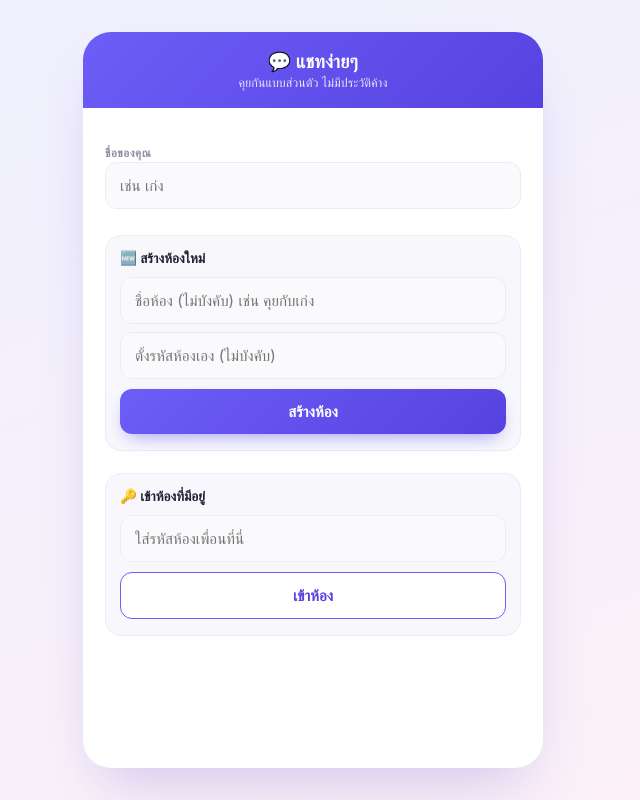
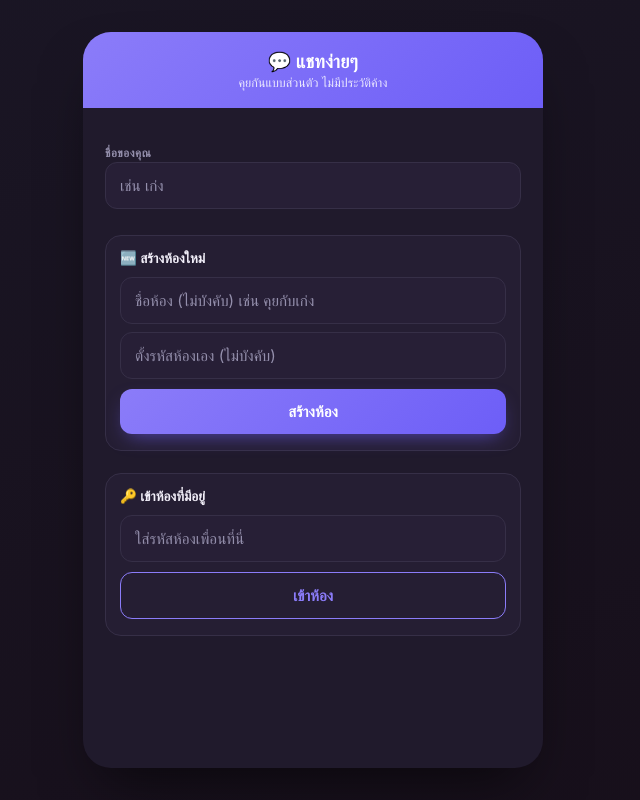
Before and after one commit to Nichan-dev/Private-App, a Flask app: page / in a window 1280 px wide. Shown: the whole page, without its empty margins (327-967 px from the left). Run offline with Flask 3, Linux system fonts and the light colour scheme; some libraries are stand-ins or nearby versions.

Commit message:
Darken theme: deep purple background and card colors, lighter text for contrast

```diff
--- a/templates/index.html
+++ b/templates/index.html
@@ -8,16 +8,18 @@
   * { box-sizing: border-box; }
 
   :root {
-    --primary: #6d5ef7;
-    --primary-dark: #5642e0;
-    --bg-top: #eef0ff;
-    --bg-bottom: #fdf1f7;
-    --card: #ffffff;
-    --text: #1f2233;
-    --muted: #8b8fa3;
-    --border: #ececf4;
-    --bubble-them: #f2f2f8;
-    --danger: #e0335f;
+    --primary: #8b7cf9;
+    --primary-dark: #6d5ef7;
+    --bg-top: #1a1625;
+    --bg-bottom: #170f1a;
+    --card: #201a2c;
+    --text: #f1eef8;
+    --muted: #948fac;
+    --border: #362f47;
+    --bubble-them: #2b2438;
+    --danger: #ff6b81;
+    --field-bg: #271f36;
+    --field-bg-focus: #322947;
   }
 
   html, body {
@@ -44,7 +46,7 @@
     display: flex;
     flex-direction: column;
     overflow: hidden;
-    box-shadow: 0 30px 60px -20px rgba(80, 60, 200, 0.25);
+    box-shadow: 0 30px 60px -20px rgba(0, 0, 0, 0.6);
   }
 
   @media (min-width: 480px) {
@@ -95,14 +97,16 @@
     font-size: 0.95rem;
     border-radius: 12px;
     border: 1.5px solid var(--border);
-    background: #fafafd;
+    background: var(--field-bg);
+    color: var(--text);
     outline: none;
     transition: border-color 0.15s, background 0.15s;
     font-family: inherit;
   }
+  #setup input::placeholder { color: var(--muted); }
   #setup input:focus {
     border-color: var(--primary);
-    background: white;
+    background: var(--field-bg-focus);
   }
   .name-row { margin-bottom: 4px; }
 
@@ -110,7 +114,7 @@
     margin-top: 14px;
     padding: 14px 14px 16px;
     border-radius: 16px;
-    background: #f8f8fc;
+    background: #251e33;
     border: 1px solid var(--border);
   }
   .section-title {
@@ -142,8 +146,8 @@
   }
   .btn-outline {
     margin-top: 10px;
-    background: white;
-    color: var(--primary-dark);
+    background: transparent;
+    color: var(--primary);
     border: 1.5px solid var(--primary);
   }
 
@@ -168,7 +172,7 @@
     padding: 10px 16px;
     font-size: 0.78rem;
     color: var(--muted);
-    background: #fbfbfe;
+    background: #1c1726;
     border-bottom: 1px solid var(--border);
   }
   #room-label { font-weight: 700; color: var(--text); }
@@ -176,8 +180,8 @@
     display: inline-flex;
     align-items: center;
     gap: 5px;
-    background: #efecff;
-    color: var(--primary-dark);
+    background: rgba(139, 124, 249, 0.18);
+    color: var(--primary);
     font-weight: 700;
     padding: 3px 10px;
     border-radius: 999px;
@@ -196,8 +200,8 @@
     gap: 10px;
     padding: 16px;
     background:
-      radial-gradient(circle at 15% 0%, #f6f4ff 0%, transparent 45%),
-      #ffffff;
+      radial-gradient(circle at 15% 0%, #241d33 0%, transparent 45%),
+      var(--bg-top);
   }
   .msg {
     max-width: 78%;
@@ -240,7 +244,7 @@
   }
   .msg.system {
     align-self: center;
-    background: #f3f1fb;
+    background: #2b2438;
     color: var(--muted);
     font-size: 0.75rem;
     padding: 5px 12px;
@@ -276,19 +280,21 @@
     gap: 8px;
     padding: 12px 14px;
     border-top: 1px solid var(--border);
-    background: white;
+    background: #1c1726;
   }
   #send-form input {
     flex: 1;
     padding: 12px 16px;
     border-radius: 999px;
     border: 1.5px solid var(--border);
-    background: #fafafd;
+    background: var(--field-bg);
+    color: var(--text);
     font-size: 0.95rem;
     outline: none;
     font-family: inherit;
   }
-  #send-form input:focus { border-color: var(--primary); background: white; }
+  #send-form input::placeholder { color: var(--muted); }
+  #send-form input:focus { border-color: var(--primary); background: var(--field-bg-focus); }
   #send-form button {
     width: 44px;
     height: 44px;
```
